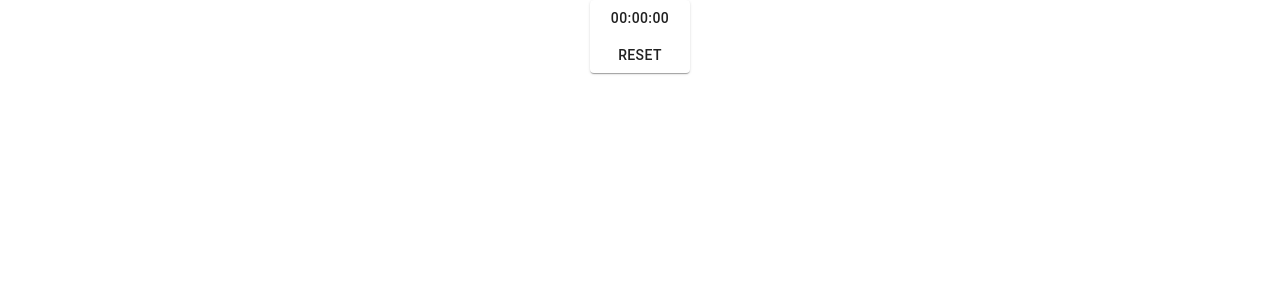
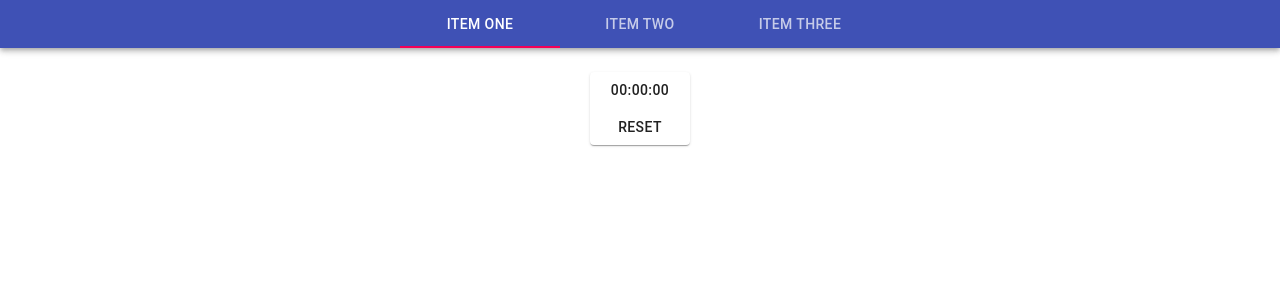
Before and after one commit to volodymyrkhrystynych/TomatoTracker, a React (Create React App) app: page / in a window 1280 px wide. Shown: the top 300 px of the page. Built offline with nearby package versions, Linux system fonts and the light colour scheme.

Commit message:
added some tabs

```diff
--- a/src/App.js
+++ b/src/App.js
@@ -2,11 +2,12 @@
 import logo from './logo.svg';
 import './App.css';
 import Countdown from './timer/countdown.js'
+import Header from './layout/header.js'
 
 function App() {
   return (
     <div className="App">
-      <Countdown/>
+      <Header/>
     </div>
   );
 }
--- a/src/layout/header.js
+++ b/src/layout/header.js
@@ -1,7 +1,80 @@
-import React from 'react';
+import React from "react";
+import { Tab, Tabs, AppBar, Box, Typography } from "@material-ui/core";
+import { makeStyles } from "@material-ui/core/styles";
+import PropTypes from "prop-types";
+import Countdown from "../timer/countdown.js";
+
+const TabPanel = (props) => {
+  const { children, value, index, ...other } = props;
+
+  return (
+    <Typography
+      component="div"
+      role="tabpanel"
+      hidden={value !== index}
+      id={`simple-tabpanel-${index}`}
+      aria-labelledby={`simple-tab-${index}`}
+      {...other}
+    >
+      {value === index && <Box p={3}>{children}</Box>}
+    </Typography>
+  );
+};
+
+TabPanel.propTypes = {
+  children: PropTypes.node,
+  index: PropTypes.any.isRequired,
+  value: PropTypes.any.isRequired,
+};
+
+function a11yProps(index) {
+  return {
+    id: `simple-tab-${index}`,
+    "aria-controls": `simple-tabpanel-${index}`,
+  };
+}
+
+const useStyles = makeStyles((theme) => ({
+  root: {
+    flexGrow: 1,
+    backgroundColor: theme.palette.background.paper,
+  },
+}));
 
 const Header = () => {
-    return (
-        <div>yes</div>
-    )
-}
+  const classes = useStyles();
+  const [value, setValue] = React.useState(0);
+
+  const handleChange = (event, newValue) => {
+    setValue(newValue);
+  };
+  return (
+    <>
+      <AppBar
+        position="static"
+        style={{ justifyContent: "center", alignItems: "center" }}
+      >
+        <Tabs
+          value={value}
+          onChange={handleChange}
+          aria-label="simple tabs example"
+        >
+          <Tab label="Item One" {...a11yProps(0)} />
+          <Tab label="Item Two" {...a11yProps(1)} />
+          <Tab label="Item Three" {...a11yProps(2)} />
+        </Tabs>
+      </AppBar>
+      <TabPanel value={value} index={0}>
+        <Countdown/>
+      </TabPanel>
+      <TabPanel value={value} index={1}>
+        Item Two
+      </TabPanel>
+      <TabPanel value={value} index={2}>
+        Item Three
+      </TabPanel>
+    </>
+  );
+};
+
+export default Header;
```
Also changed, not shown: 1 other file (tests, documents, lock files or other folders).
